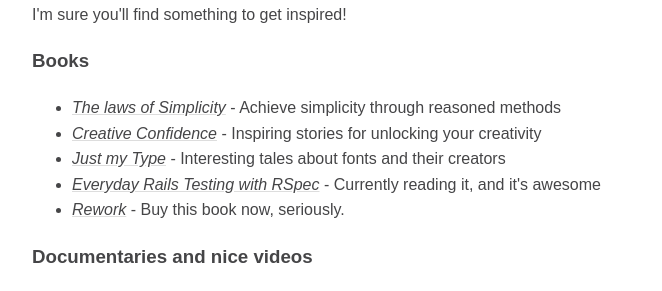
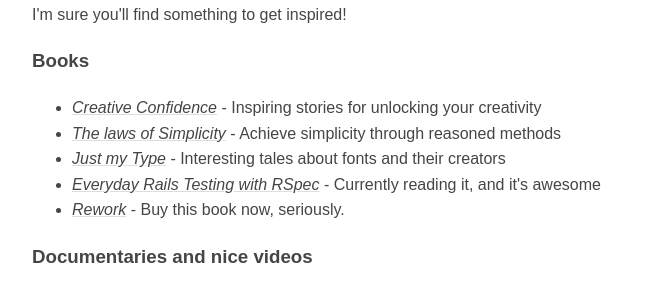
Before and after one commit to sekmo/sekmo.cc, a Jekyll site: the page built from serendipity.html, in a window 1280 px wide. Shown: the part 203-494 px from the top of the page, without its empty margins (308-970 px from the left). Built offline with Jekyll 4.4.1, drawn with Linux system fonts in a browser that asks for light colours; part of the change alters nothing that is shown.

```diff
--- a/serendipity.html
+++ b/serendipity.html
@@ -12,8 +12,8 @@ permalink: /serendipity
   <section>
     <h3>Books</h3>
     <ul>
+      <li><a href="https://www.goodreads.com/book/show/17288649-creative-confidence" target="_blank"><em>Creative Confidence</em></a> - Inspiring stories for unlocking your creativity</li>
       <li><a href="https://www.goodreads.com/book/show/225111-The_Laws_of_Simplicity" target="_blank"><em>The laws of Simplicity</em></a> - Achieve simplicity through reasoned methods</li>
-      <li><a href="https://www.goodreads.com/book/show/17288649-creative-confidence" target="_blank"><em>Creative Confidence</em></a> - Inspiring stories for unlocking your creativity</li>
       <li><a href="https://www.goodreads.com/book/show/10909804-just-my-type" target="_blank"><em>Just my Type</em></a> - Interesting tales about fonts and their creators</li>
       <li><a href="https://leanpub.com/everydayrailsrspec" target="_blank"><em>Everyday Rails Testing with RSpec</em></a> - Currently reading it, and it's awesome</li>
       <li><a href="https://www.goodreads.com/book/show/6732019-rework" target="_blank"><em>Rework</em></a> - Buy this book now, seriously.</li>
```
